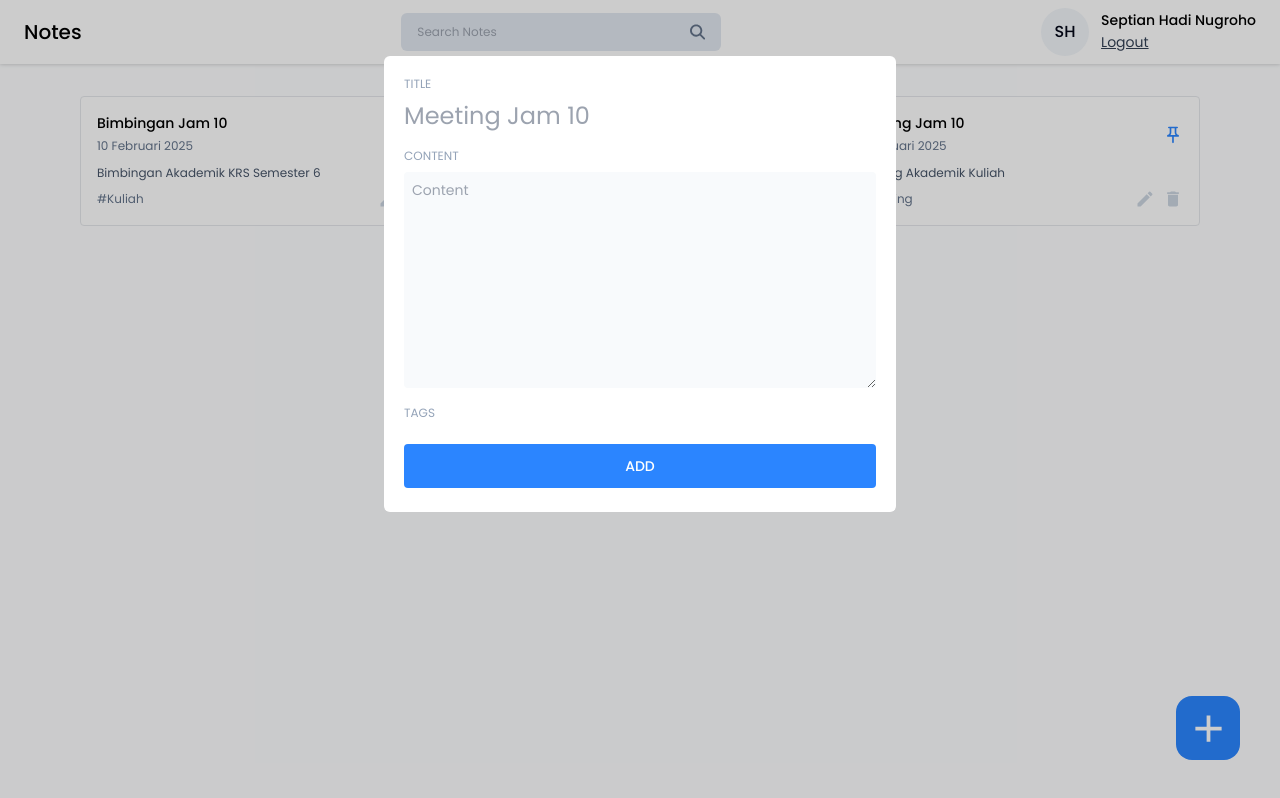
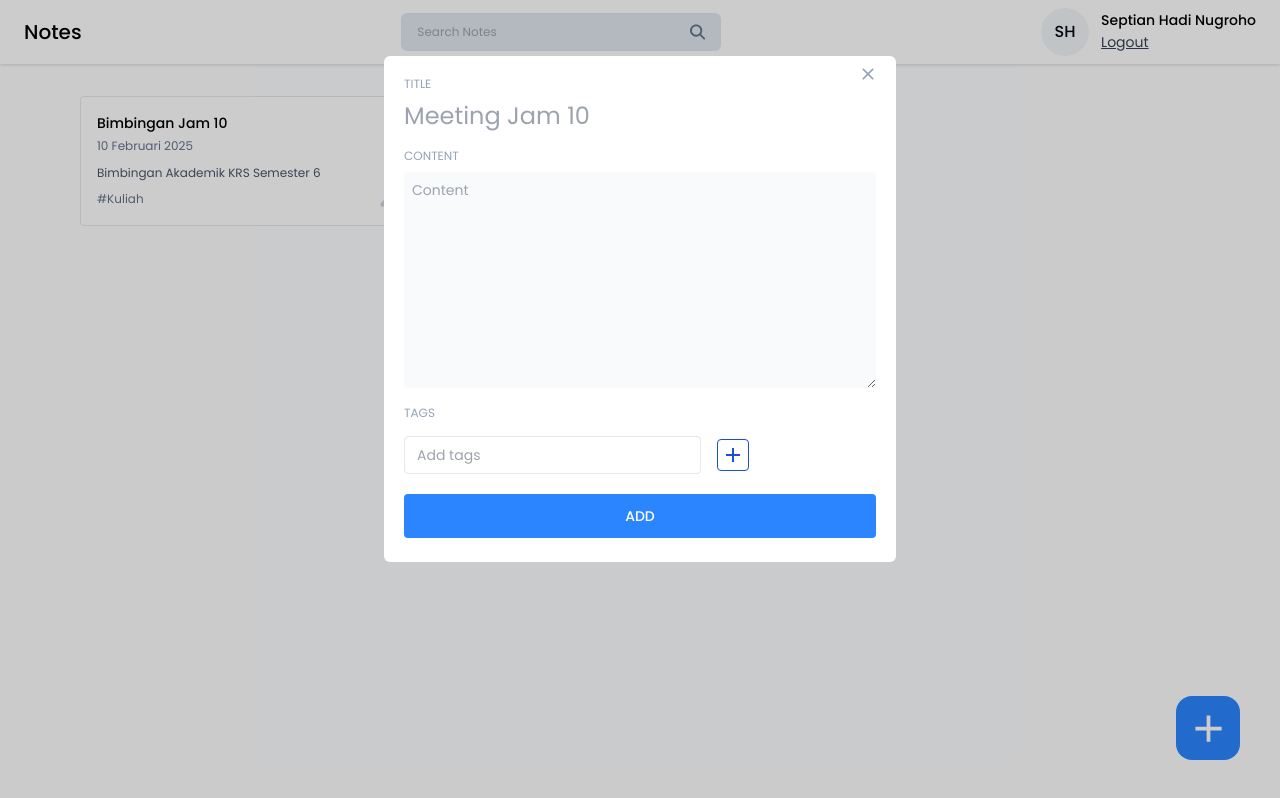
Before and after one commit to septianhadinugroho/notes-app, a React (Vite) app: page /dashboard in a window 1280 px wide. Both pictures are taken after a click on the button 1208 px from the left and 728 px from the top of the page. Built offline with nearby package versions, Linux system fonts and the light colour scheme.

Commit message:
tag input component

```diff
--- /dev/null
+++ b/src/components/Input/TagInput.jsx
@@ -0,0 +1,64 @@
+import React, { useState } from 'react'
+import { MdAdd, MdClose } from 'react-icons/md'
+
+const TagInput = ({ tags, setTags }) => {
+
+    const [inputValue, setInputValue] = useState('')
+
+    const handleInputChange = (e) => {
+        setInputValue(e.target.value);
+    }
+
+    const addNewTag = () => {
+        if(!inputValue.trim() !== '') {
+            setTags([...tags, inputValue.trim()]);
+            setInputValue('');
+        }
+    }
+
+    const handleKeyDown = (e) => {
+        if(e.key === 'Enter') {
+            addNewTag();
+        }
+    }
+
+    const handleRemoveTag = (tagToRemove) => {
+        setTags(tags.filter((tag) => tag !== tagToRemove));
+    }
+
+  return (
+    <div>
+        {tags?.length > 0 && (
+            <div className='flex items-center gap-2 flex-wrap mt-2'>
+                {tags.map((tag, index) => (
+                    <span key={index} className='flex items-center gap-2 text-sm text-slate-900 bg-slate-100 px-3 py-1 rounded'>
+                        # {tag}
+                        <button onClick={() => {handleRemoveTag(tag)}}>
+                            <MdClose />
+                        </button>
+                    </span>
+                ))}
+            </div>
+        )}
+
+      <div className='flex items-center gap-4 mt-3'>
+        <input
+            type='text'
+            value={inputValue}
+            className='text-sm bg-transparent border px-3 py-2 rounded outline-none'
+            placeholder='Add tags'
+            onChange={handleInputChange}
+            onKeyDown={handleKeyDown}
+        />
+
+        <button className='w-8 h-8 flex items-center justify-center rounded border border-blue-700 hover:bg-blue-700'
+            onClick={addNewTag}
+        >
+            <MdAdd className='text-2xl text-blue-700 hover:text-white'/>
+        </button>
+      </div>
+    </div>
+  )
+}
+
+export default TagInput
--- a/src/pages/Home/AddEditNotes.jsx
+++ b/src/pages/Home/AddEditNotes.jsx
@@ -1,14 +1,53 @@
-import React from 'react'
+import React, { useState } from 'react'
+import TagInput from '../../components/Input/TagInput'
+import { MdClose } from 'react-icons/md';
 
-const AddEditNotes = () => {
+const AddEditNotes = ({noteData,type, onClose}) => {
+  const [title, setTitle] = useState('');
+  const [content, setContent] = useState('');
+  const [tags, setTags] = useState([]);
+
+  const [error, setError] = useState(null);
+
+  // Add Note
+  const addNewNote = async () => {};
+
+  // Edit Note
+  const editNote = async () => {};
+
+  const handleAddNote = () => {
+    if(!title) {
+      setError('Please enter the title');
+      return;
+    }
+    if(!content) {
+      setError('Please enter the content');
+      return;
+    }
+
+    setError('');
+
+    if(type === 'edit') {
+      editNote()
+    } else {
+      addNewNote()
+    }
+  }
+
   return (
-    <div>
+    <div className='relative'>
+      <button className='w-10 h10 rounded-full flex items-center justify-center absolute -top-3 -right-3 hover:bg-slate-50' onClick={onClose}>
+        <MdClose className='text-xl text-slate-400'/>
+      </button>
+
       <div className='flex flex-col gap-2 '>
         <label className='input-label'>TITLE</label>
         <input
           type='text'
           className='text-2xl text-slate-950 outline-none'
           placeholder='Meeting Jam 10'
+          value={title}
+          onChange={({ target }) => setTitle(target.value)}
         />
       </div>
 
@@ -19,14 +58,19 @@
           className='text-sm text-slate-950 outline-none bg-slate-50 p-2 rounded'
           placeholder='Content'
           rows={10}
+          value={content}
+          onChange={({ target }) => setContent(target.value)}
         />
       </div>
 
       <div className='mt-3'>
         <label className='input-label'>TAGS</label>
+        <TagInput tags={tags} setTags={setTags}/>
       </div>
 
-      <button className='btn-primary font-medium mt-5 p-3' onClick={() => {}}>
+      {error && <p className='text-red-500 text-xs pt-4'>{error}</p>}
+
+      <button className='btn-primary font-medium mt-5 p-3' onClick={handleAddNote}>
         ADD
       </button>
     </div>
--- a/src/pages/Home/Home.jsx
+++ b/src/pages/Home/Home.jsx
@@ -6,6 +6,8 @@
 import Modal from 'react-modal'
 
 const Home = () => {
+
+  Modal.setAppElement('#root');
 
   const [openAddEditModal, setOpenAddEditModal] = useState ({
     isShown: false,
@@ -30,26 +32,6 @@
               onDelete={()=>{}}
               onPinNote={()=>{}}
             />
-            <NoteCard
-              title='Meeting Jam 10'
-              date='11 Februari 2025'
-              content='Meeting Akademik Kuliah'
-              tags='#Meeting'
-              isPinned={ true }
-              onEdit={()=>{}}
-              onDelete={()=>{}}
-              onPinNote={()=>{}}
-            />
-            <NoteCard
-              title='Meeting Jam 10'
-              date='11 Februari 2025'
-              content='Meeting Akademik Kuliah'
-              tags='#Meeting'
-              isPinned={ true }
-              onEdit={() =>{}}
-              onDelete={() => {}}
-              onPinNote={() => {}}
-            />
           </div>
         </div>
 
@@ -72,7 +54,13 @@
            contentLabel=''
            className='w-[40%] max-h-3/4 bg-white rounded-md mx-auto mt-14 p-5 overflow-scroll'
         >
-          <AddEditNotes />
+          <AddEditNotes
+            type={openAddEditModal.type}
+            noteData={openAddEditModal.data}
+            onClose={() => {
+              setOpenAddEditModal({ isShown: false, type: "add", data: null });
+            }}
+          />
         </Modal>
       </>
     </div>
```
